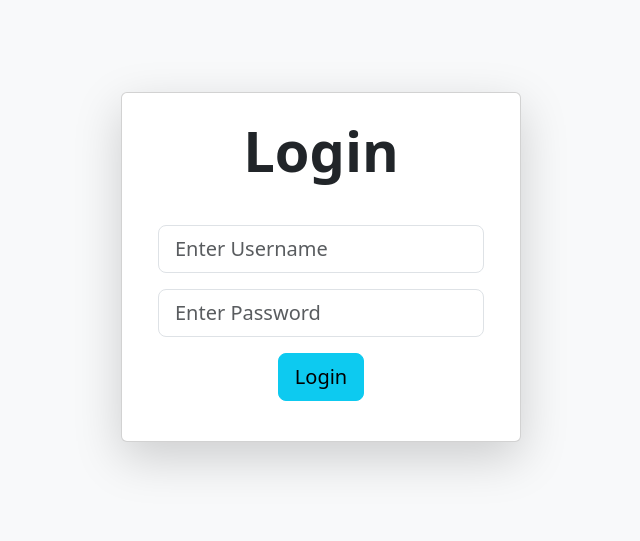
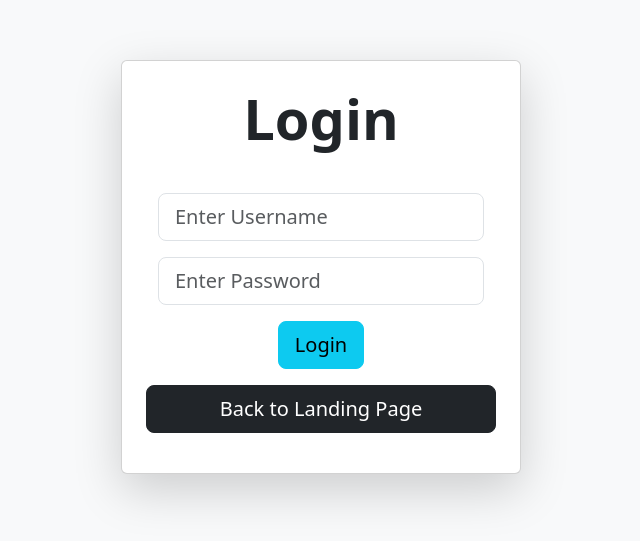
Before and after one commit to zeyad7007/Frontend-Dev-Packages-Registry, a React (Vite) app: page /login in a window 1280 px wide. Shown: the part 133-674 px from the top of the page, without its empty margins (319-959 px from the left). Built offline with nearby package versions, Linux system fonts and the light colour scheme.

Commit message:
adding back to landing page button to login page

```diff
--- a/src/Pages/LoginPage.tsx
+++ b/src/Pages/LoginPage.tsx
@@ -7,8 +7,14 @@ interface LoginPageProps {
   redirectPath: string;
 }
 
+
+
 const LoginPage: React.FC<LoginPageProps> = ({ setIsAuthenticated, redirectPath }) => {
   const navigate = useNavigate();
+
+  const goToLandingPage = () => {
+    navigate('/');
+  };
 
   const handleLogin = (token: string) => {
     // Save the token in localStorage
@@ -29,6 +35,12 @@ const LoginPage: React.FC<LoginPageProps> = ({ setIsAuthenticated, redirectPath
       <div className="card shadow-lg p-4" data-testid="login-card" style={{ maxWidth: '400px', width: '100%' }}>
         <h2 className="display-4 fw-bold text-center mb-4">Login</h2>
         <Authenticate onLogin={handleLogin} />
+        <button
+          className="btn btn-dark btn-lg mb-3"
+          onClick={goToLandingPage}
+        >
+          Back to Landing Page
+        </button>
       </div>
     </div>
   );
```
